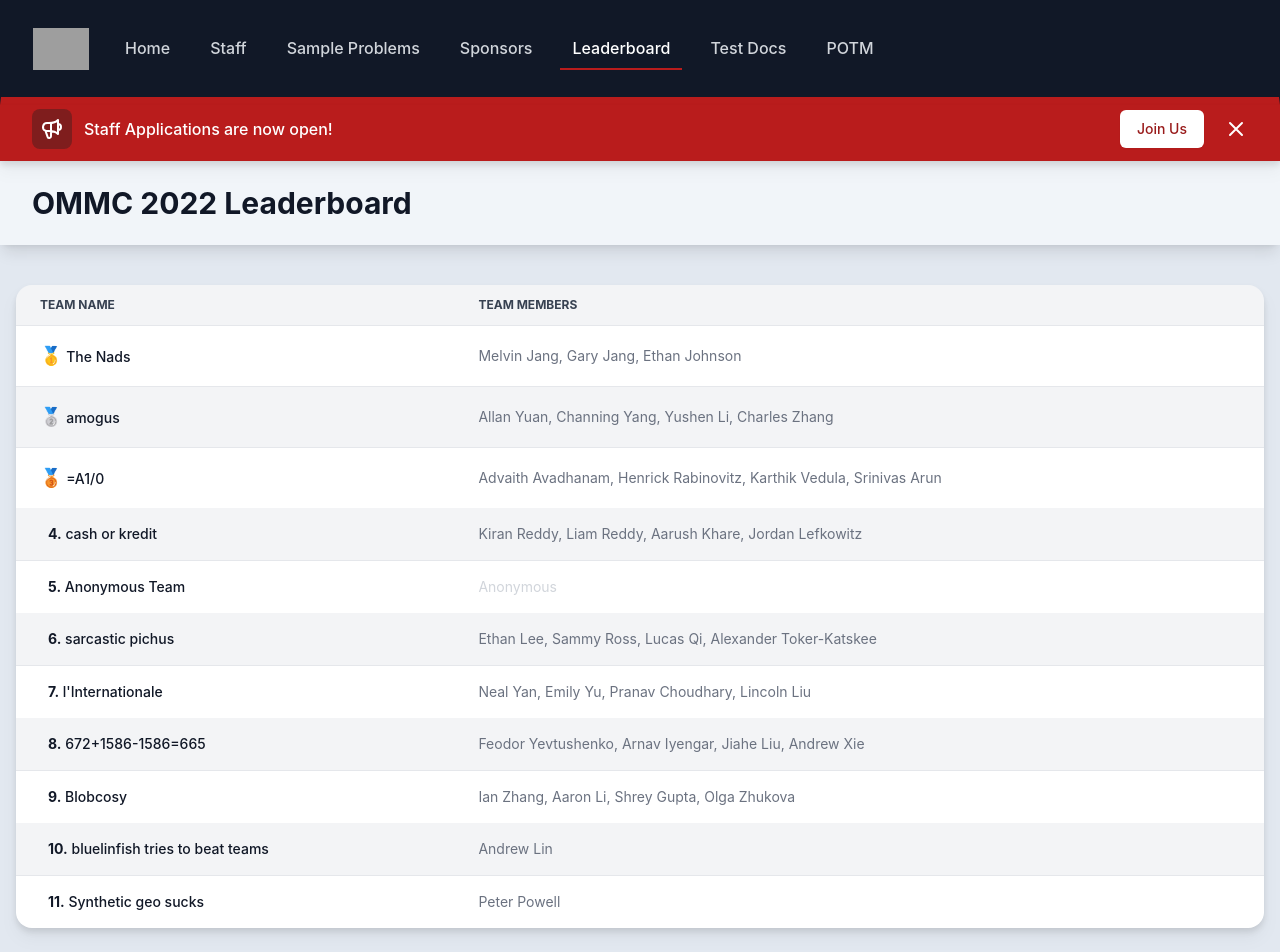
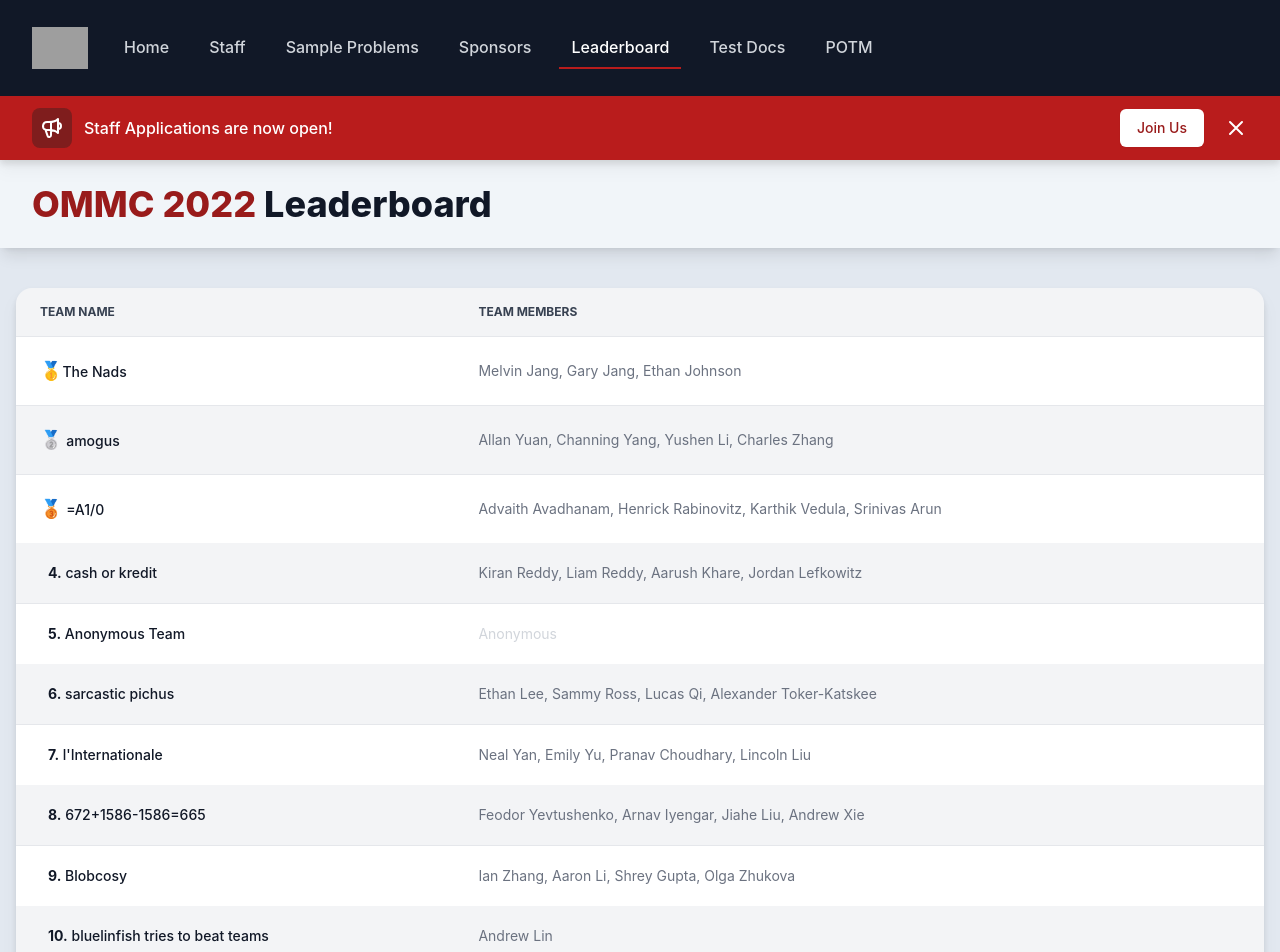
Before and after one commit to Kevin-Liu-01/OMMC-Website, a React (Create React App) app: page /leaderboard in a window 1280 px wide. Shown: the top 952 px of the page. Built offline with nearby package versions, Linux system fonts and the light colour scheme; grey boxes are pictures that could not be loaded.

Commit message:
New visuals and animated banner

```diff
--- a/src/Pages/Leaderboard.tsx
+++ b/src/Pages/Leaderboard.tsx
@@ -10,20 +10,20 @@ function Leaderboard() {
       <Banner />
       <header className=" shadow-lg bg-slate-100">
         <div className="max-w-7xl mx-auto py-6 px-4 sm:px-6 lg:px-8">
-          <h1 className="text-3xl font-bold text-gray-900">
-            OMMC 2022 Leaderboard
+          <h1 className="text-4xl font-extrabold text-gray-900">
+            <p className="text-red-800 inline">OMMC 2022 </p> Leaderboard
           </h1>
         </div>
       </header>
-      <div className="min-h-screen max-w-7xl mx-auto px-4  bg-slate-200 mt-10 ">
+      <div className="min-h-screen max-w-7xl mx-auto md:px-8 px-4 pb-10 bg-slate-200 mt-10 ">
         <div className="overflow-x-auto drop-shadow-lg rounded-2xl bg-slate-500">
           <table className="w-full text-sm text-left text-gray-500 dark:text-gray-400">
             <thead className="text-xs text-gray-700 border-b uppercase bg-gray-100 dark:bg-gray-700 dark:text-gray-400">
               <tr>
-                <th scope="col" className=" px-6 py-3">
+                <th scope="col" className=" px-6 py-4">
                   Team Name
                 </th>
-                <th scope="col" className="px-6 py-3">
+                <th scope="col" className="px-6 py-4">
                   Team Members
                 </th>
               </tr>
@@ -32,36 +32,36 @@ function Leaderboard() {
               <tr className="bg-white border-b dark:bg-gray-800 dark:border-gray-700">
                 <th
                   scope="row"
-                  className="px-6 py-4 font-medium text-gray-900 dark:text-white whitespace-nowrap"
+                  className="px-6 py-5 font-medium text-gray-900 dark:text-white whitespace-nowrap "
                 >
-                  <div className="text-lg inline-block">🥇 </div>{" "}
+                  <div className="text-lg inline-block">🥇 </div>
                   <div className="inline-block">The Nads</div>
                 </th>
-                <td className="px-6 py-4">
+                <td className="px-6 py-5">
                   Melvin Jang, Gary Jang, Ethan Johnson
                 </td>
               </tr>
               <tr className="bg-gray-100 border-b dark:bg-gray-800 dark:border-gray-700">
                 <th
                   scope="row"
-                  className="px-6 py-4 font-medium text-gray-900 dark:text-white whitespace-nowrap"
+                  className="px-6 py-5 font-medium text-gray-900 dark:text-white whitespace-nowrap"
                 >
                   <div className="text-lg inline-block">🥈 </div>{" "}
                   <div className="inline-block">amogus</div>
                 </th>
-                <td className="px-6 py-4">
+                <td className="px-6 py-5">
                   Allan Yuan, Channing Yang, Yushen Li, Charles Zhang
                 </td>
               </tr>
               <tr className="bg-white dark:bg-gray-800">
                 <th
                   scope="row"
-                  className="px-6 py-4 font-medium text-gray-900 dark:text-white whitespace-nowrap"
+                  className="px-6 py-5 font-medium text-gray-900 dark:text-white whitespace-nowrap"
                 >
                   <div className="text-lg inline-block">🥉 </div>{" "}
                   <div className="inline-block">=A1/0 </div>
                 </th>
-                <td className="px-6 py-4">
+                <td className="px-6 py-5">
                   Advaith Avadhanam, Henrick Rabinovitz, Karthik Vedula,
                   Srinivas Arun
                 </td>
@@ -69,94 +69,94 @@ function Leaderboard() {
               <tr className="bg-gray-100 border-b dark:bg-gray-800">
                 <th
                   scope="row"
-                  className="px-6 py-4 font-medium text-gray-900 dark:text-white whitespace-nowrap"
+                  className="px-6 py-5 font-medium text-gray-900 dark:text-white whitespace-nowrap"
                 >
                   <div className="font-bold ml-2 inline-block">4. </div>{" "}
                   <div className="inline-block">cash or kredit </div>
                 </th>
-                <td className="px-6 py-4">
+                <td className="px-6 py-5">
                   Kiran Reddy, Liam Reddy, Aarush Khare, Jordan Lefkowitz
                 </td>
               </tr>
               <tr className="bg-white dark:bg-gray-800">
                 <th
                   scope="row"
-                  className="px-6 py-4 font-medium text-gray-900 dark:text-white whitespace-nowrap"
+                  className="px-6 py-5 font-medium text-gray-900 dark:text-white whitespace-nowrap"
                 >
                   <div className="font-bold ml-2 inline-block">5. </div>{" "}
                   <div className="inline-block">Anonymous Team </div>
                 </th>
-                <td className="px-6 py-4 text-gray-300">Anonymous</td>
+                <td className="px-6 py-5 text-gray-300">Anonymous</td>
               </tr>
               <tr className="bg-gray-100 border-b dark:bg-gray-800">
                 <th
                   scope="row"
-                  className="px-6 py-4 font-medium text-gray-900 dark:text-white whitespace-nowrap"
+                  className="px-6 py-5 font-medium text-gray-900 dark:text-white whitespace-nowrap"
                 >
                   <div className="font-bold ml-2 inline-block">6. </div>{" "}
                   <div className="inline-block">sarcastic pichus </div>
                 </th>
-                <td className="px-6 py-4">
+                <td className="px-6 py-5">
                   Ethan Lee, Sammy Ross, Lucas Qi, Alexander Toker-Katskee
                 </td>
               </tr>
               <tr className="bg-white dark:bg-gray-800">
                 <th
                   scope="row"
-                  className="px-6 py-4 font-medium text-gray-900 dark:text-white whitespace-nowrap"
+                  className="px-6 py-5 font-medium text-gray-900 dark:text-white whitespace-nowrap"
                 >
                   <div className="font-bold ml-2 inline-block">7. </div>{" "}
                   <div className="inline-block">l'Internationale</div>
                 </th>
-                <td className="px-6 py-4">
+                <td className="px-6 py-5">
                   Neal Yan, Emily Yu, Pranav Choudhary, Lincoln Liu
                 </td>
               </tr>
               <tr className="bg-gray-100 border-b dark:bg-gray-800">
                 <th
                   scope="row"
-                  className="px-6 py-4 font-medium text-gray-900 dark:text-white whitespace-nowrap"
+                  className="px-6 py-5 font-medium text-gray-900 dark:text-white whitespace-nowrap"
                 >
                   <div className="font-bold ml-2 inline-block">8. </div>{" "}
                   <div className="inline-block">672+1586-1586=665 </div>
                 </th>
-                <td className="px-6 py-4">
+                <td className="px-6 py-5">
                   Feodor Yevtushenko, Arnav Iyengar, Jiahe Liu, Andrew Xie
                 </td>
               </tr>
               <tr className="bg-white dark:bg-gray-800">
                 <th
                   scope="row"
-                  className="px-6 py-4 font-medium text-gray-900 dark:text-white whitespace-nowrap"
+                  className="px-6 py-5 font-medium text-gray-900 dark:text-white whitespace-nowrap"
                 >
                   <div className="font-bold ml-2 inline-block">9. </div>{" "}
                   <div className="inline-block">Blobcosy </div>
                 </th>
-                <td className="px-6 py-4">
+                <td className="px-6 py-5">
                   Ian Zhang, Aaron Li, Shrey Gupta, Olga Zhukova
                 </td>
               </tr>
               <tr className="bg-gray-100 border-b dark:bg-gray-800">
                 <th
                   scope="row"
-                  className="px-6 py-4 font-medium text-gray-900 dark:text-white whitespace-nowrap"
+                  className="px-6 py-5 font-medium text-gray-900 dark:text-white whitespace-nowrap"
                 >
                   <div className="font-bold ml-2 inline-block">10. </div>{" "}
                   <div className="inline-block">
                     bluelinfish tries to beat teams{" "}
                   </div>
                 </th>
-                <td className="px-6 py-4">Andrew Lin</td>
+                <td className="px-6 py-5">Andrew Lin</td>
               </tr>
               <tr className="bg-white dark:bg-gray-800">
                 <th
                   scope="row"
-                  className="px-6 py-4 font-medium text-gray-900 dark:text-white whitespace-nowrap"
+                  className="px-6 py-5 font-medium text-gray-900 dark:text-white whitespace-nowrap"
                 >
                   <div className="font-bold ml-2 inline-block">11. </div>{" "}
                   <div className="inline-block">Synthetic geo sucks </div>
                 </th>
-                <td className="px-6 py-4">Peter Powell</td>
+                <td className="px-6 py-5">Peter Powell</td>
               </tr>
             </tbody>
           </table>
--- a/src/Pages/Main.tsx
+++ b/src/Pages/Main.tsx
@@ -13,7 +13,7 @@ import React from "react";
 
 function Main() {
   return (
-    <div className="min-h-screen bg-slate-100  drop-shadow-sm">
+    <div className=" min-h-screen bg-slate-100  drop-shadow-sm">
       <Navbar page="main" />
       <Banner />
 
@@ -32,7 +32,7 @@ function Main() {
 
             <div className="relative pt-1 px-4 sm:px-6 lg:px-8 "></div>
 
-            <main className="mt-10 mx-auto max-w-7xl px-4 sm:mt-12 sm:px-6 md:mt-14 lg:px-8 ">
+            <main className="mt-10 mx-auto max-w-7xl px-4 sm:mt-12 sm:px-6 md:mt-14 lg:px-8 py-4">
               <div className="sm:text-center lg:text-left">
                 <h1 className="text-5xl tracking-tight font-extrabold text-gray-900  sm:text-6xl pb-3">
                   <span className=" inline">Welcome to</span>{" "}
--- a/src/Pages/Problem.tsx
+++ b/src/Pages/Problem.tsx
@@ -57,7 +57,7 @@ function Problem() {
       <Banner />
       <header className="drop-shadow-lg bg-slate-100">
         <div className="max-w-7xl mx-auto py-6 px-4 sm:px-6 lg:px-8 ">
-          <h1 className="text-3xl font-bold text-gray-900 ">
+          <h1 className="text-4xl font-extrabold text-gray-900 ">
             Problem of the Month
           </h1>
         </div>
--- a/src/Pages/Sponsors.tsx
+++ b/src/Pages/Sponsors.tsx
@@ -69,7 +69,7 @@ export default function Sponsors() {
       <Banner />
       <header className="shadow-lg bg-slate-100">
         <div className="max-w-7xl mx-auto py-6 px-4 sm:px-6 lg:px-8">
-          <h1 className="text-3xl font-bold text-gray-900">Sponsors</h1>
+          <h1 className="text-4xl font-extrabold text-gray-900">Sponsors</h1>
         </div>
       </header>
       <div className=" max-w-2xl mx-auto py-16 px-4 sm:py-10 sm:px-6 lg:max-w-7xl lg:px-8">
@@ -82,7 +82,7 @@ export default function Sponsors() {
                   <img
                     src={sponsor.imageSrc}
                     alt={sponsor.imageAlt}
-                    className="object-contain"
+                    className="object-contain "
                   />
                 </div>
               </a>
--- a/src/Pages/Staff.tsx
+++ b/src/Pages/Staff.tsx
@@ -191,7 +191,7 @@ export default function Staff() {
       <Banner />
       <header className=" drop-shadow-lg bg-slate-100">
         <div className="max-w-7xl mx-auto py-6 px-4 sm:px-6 lg:px-8">
-          <h1 className="text-3xl font-bold text-gray-900">Staff</h1>
+          <h1 className="text-4xl font-extrabold text-gray-900">Staff</h1>
         </div>
       </header>
       <div className="w-full min-h-screen mx-auto max-w-7xl  px-10 pt-10">
@@ -209,10 +209,10 @@ export default function Staff() {
                   </div>
                 </div>
                 <div className="px-6 mt-16 overflow-auto">
-                  <h1 className=" dark:text-white text-2xl font-semibold text-center mb-1">
+                  <h1 className=" text-gray-800 text-2xl font-bold text-center mb-1">
                     {member.name}
                   </h1>
-                  <p className="text-gray-800 dark:text-white text-md text-center">
+                  <p className="text-gray-800 dark:text-white  font-semibold  text-md text-center">
                     {member.role}
                   </p>
                   <p className="text-center text-gray-600 dark:text-gray-200 text-base pt-3 font-normal pb-6">
--- a/src/Reusable-Elements/Banner.js
+++ b/src/Reusable-Elements/Banner.js
@@ -6,17 +6,17 @@ function Banner() {
   const [banner, setBanner] = useState(false);
 
   return (
-    <>
-      {banner ? (
-        <></>
-      ) : (
-        <div className="bg-red-700 drop-shadow-lg ">
+    <div
+      className={`bg-red-700 drop-shadow-lg  w-full transition duration-[95ms] ease-in-out z-10  ${
+        banner ? "absolute -translate-y-full " : " translate-y-0 "
+      }`}
+    >
       <div className="max-w-7xl mx-auto pt-1 pb-3 px-3 sm:px-6 lg:px-8">
         <div className="flex items-center justify-between flex-wrap">
           <div className="w-0 flex-1 flex items-center">
             <span className="flex p-2 rounded-lg bg-red-900 ">
               <SpeakerphoneIcon
-                    className="h-6 w-6 text-white "
+                className="h-6 w-6 text-white hover:rotate-180 transition duration-150 ease-in-out"
                 aria-hidden="true"
               />
             </span>
@@ -43,7 +43,7 @@ function Banner() {
               <span className="sr-only ">Dismiss</span>
               <XIcon
                 onClick={() => setBanner(true)}
-                    className="h-6 w-6 text-white"
+                className="h-6 w-6 text-white z-10"
                 aria-hidden="true"
               />
             </button>
@@ -51,8 +51,6 @@ function Banner() {
         </div>
       </div>
     </div>
-      )}
-    </>
   );
 }
 
--- a/src/Reusable-Elements/Navbar.js
+++ b/src/Reusable-Elements/Navbar.js
@@ -28,13 +28,13 @@ function Navbar(props) {
   return (
     <Disclosure
       as="nav"
-      className="bg-[#111827] border border-[#111827] border-b-red-700 border-b-8 "
+      className="relative bg-[#111827] border-0 border-[#111827] border-b-red-700 border-b-8 z-20 transition-height duration-300 ease-in-out"
     >
       {({ open }) => (
         <>
-          <div className="max-w-7xl py-4 mx-auto px-2 sm:px-6 lg:px-8 border-b-indigo-500">
-            <div className="relative flex items-center justify-between h-16">
-              <div className="absolute inset-y-0 left-0 flex items-center lg:hidden">
+          <div className="max-w-7xl py-4 mx-auto px-2 sm:px-6 lg:px-8">
+            <div className="relative flex items-center justify-between h-16 ">
+              <div className="absolute inset-y-0 left-0 flex items-center lg:hidden ">
                 {/* Mobile menu button*/}
                 <Disclosure.Button className="inline-flex items-center justify-center p-2 rounded-md text-gray-400 hover:text-white hover:bg-gray-700 focus:outline-none focus:ring-2 focus:ring-inset focus:ring-white hover:scale-105 transform duration-150 ease-in-out ">
                   <span className="sr-only">Open main menu</span>
@@ -67,7 +67,7 @@ function Navbar(props) {
                         href={item.href}
                         className={classNames(
                           item.page === props.page
-                            ? " text-white border border-t-0 border-l-0 border-r-0 border-b-2 border-red-700 transform duration-150 ease-in-out hover:scale-105 "
+                            ? " text-white  border-0 border-b-2 border-red-700 transform duration-150 ease-in-out hover:scale-105 "
                             : "text-gray-300 hover:bg-gray-800 hover:text-white rounded-t-md transform duration-150 ease-in-out hover:scale-105 border-red-700 hover:border-t-0 hover:border-l-0 hover:border-r-0 hover:border-b-2 hover:border-red-700",
                           "px-3 py-2 text-md font-medium rounded-t-md"
                         )}
@@ -81,7 +81,7 @@ function Navbar(props) {
               </div>
             </div>
           </div>
-          <Disclosure.Panel className="lg:hidden">
+          <Disclosure.Panel className="lg:hidden ">
             <div className="px-2 pt-2 pb-3 space-y-1 ">
               {navigation.map((item) => (
                 <Disclosure.Button
--- a/tailwind.config.js
+++ b/tailwind.config.js
@@ -14,7 +14,11 @@ module.exports = {
     "./src/Pages/Retreival.js",
   ],
   theme: {
-    extend: {},
+    extend: {
+      transitionProperty: {
+        height: "height",
+      },
+    },
   },
   plugins: [],
 };
```
Also changed, not shown: src/Pages/Sample.tsx (+11 -9 lines), src/Pages/TestDocs.tsx (+7 -7 lines). Lines whose indentation alone changed are shown as unchanged.
